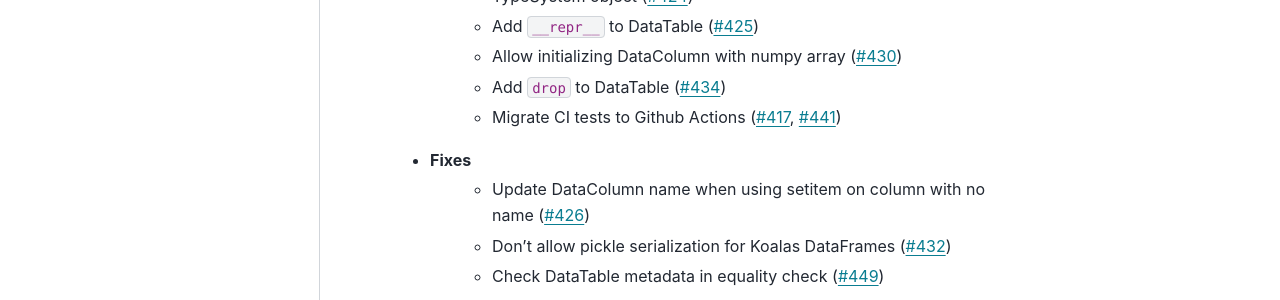
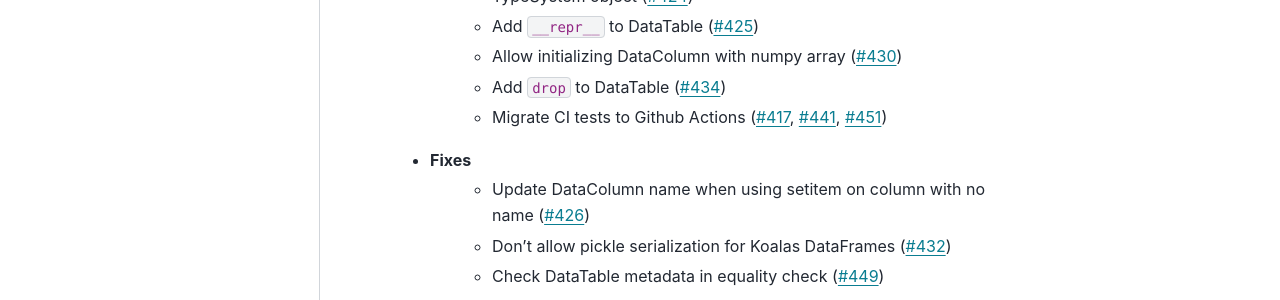
Before and after one commit to alteryx/woodwork, a Sphinx documentation site: the page built from docs/source/release_notes.rst, in a window 1280 px wide and 900 px high. Shown: the part 312-612 px from the top of the window. Built offline with Sphinx 7.4.7 and the PyData theme 0.15.4, drawn with Linux system fonts in a browser that asks for light colours; comment, search, counter and statistics services are not loaded.

```diff
--- a/docs/source/release_notes.rst
+++ b/docs/source/release_notes.rst
@@ -8,7 +8,7 @@ Release Notes
         * Add ``__repr__`` to DataTable (:pr:`425`)
         * Allow initializing DataColumn with numpy array (:pr:`430`)
         * Add ``drop`` to DataTable (:pr:`434`)
-        * Migrate CI tests to Github Actions (:pr:`417`, :pr:`441`)
+        * Migrate CI tests to Github Actions (:pr:`417`, :pr:`441`, :pr:`451`)
     * Fixes
         * Update DataColumn name when using setitem on column with no name (:pr:`426`)
         * Don't allow pickle serialization for Koalas DataFrames (:pr:`432`)
```
Also changed, not shown: 1 other file.
